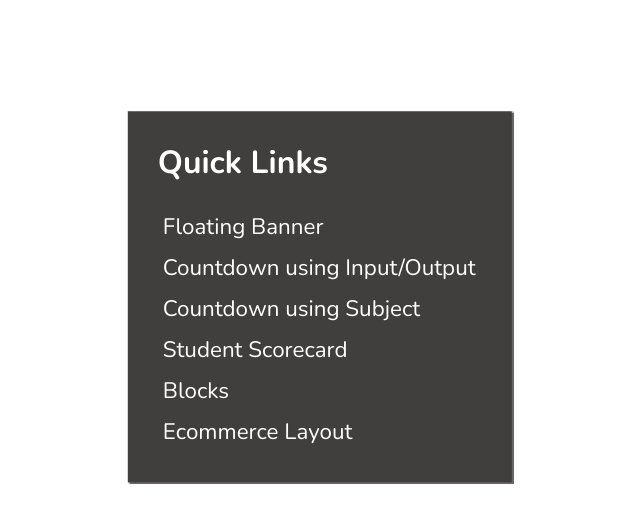
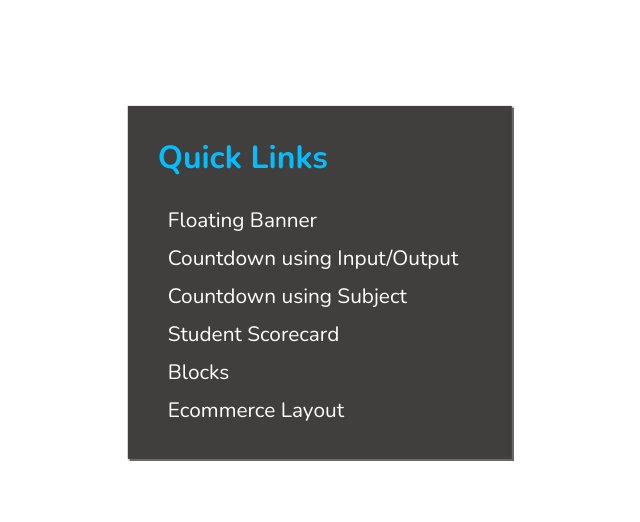
Before and after one commit to SurabhiPal0892/AngularDemo, an Angular app: page / in a window 1280 px wide. Shown: the top 522 px of the page, without its empty margins (333-973 px from the left). Built offline with nearby package versions, Linux system fonts and the light colour scheme.

Commit message:
3 files modified

```diff
--- a/src/app/home/home.component.css
+++ b/src/app/home/home.component.css
@@ -17,18 +17,20 @@ ul {
 }
 
 li {
-  padding: 5px;
-  font-size: 140%;
+  padding: 5px 5px 5px 10px;
+  font-size: 130%;
   width: 100%;
   color: white;
 }
 
 li:hover {
-  font-size: 150%;
+  font-size: 140%;
+  font-weight: 600;
   cursor: pointer;
-  background-color: rgb(120, 120, 248);
+  background-color: rgb(184, 229, 245);
+  color: black;
 }
 
 .quick-links {
-  color: white;
+  color: deepskyblue;
 }
--- a/src/app/ui-design/ui-design.component.css
+++ b/src/app/ui-design/ui-design.component.css
@@ -23,6 +23,7 @@
   animation: marquee 15s linear infinite;
   font-size: 130%;
   color: red;
+  font-weight: 800;
 }
 @keyframes marquee {
   0% {
--- a/src/app/ui-design/ui-design.component.html
+++ b/src/app/ui-design/ui-design.component.html
@@ -10,7 +10,7 @@
                   <div class="box">
                     <div class="box">
                       <div class="marquee">
-                        <span> DHAMAKA SALE OFFER...FLAT 50% OFF !!!!</span>
+                        <span> DHAMAKA SALE OFFER... FLAT 50% OFF !!!!</span>
                       </div>
                     </div>
                   </div>
```
